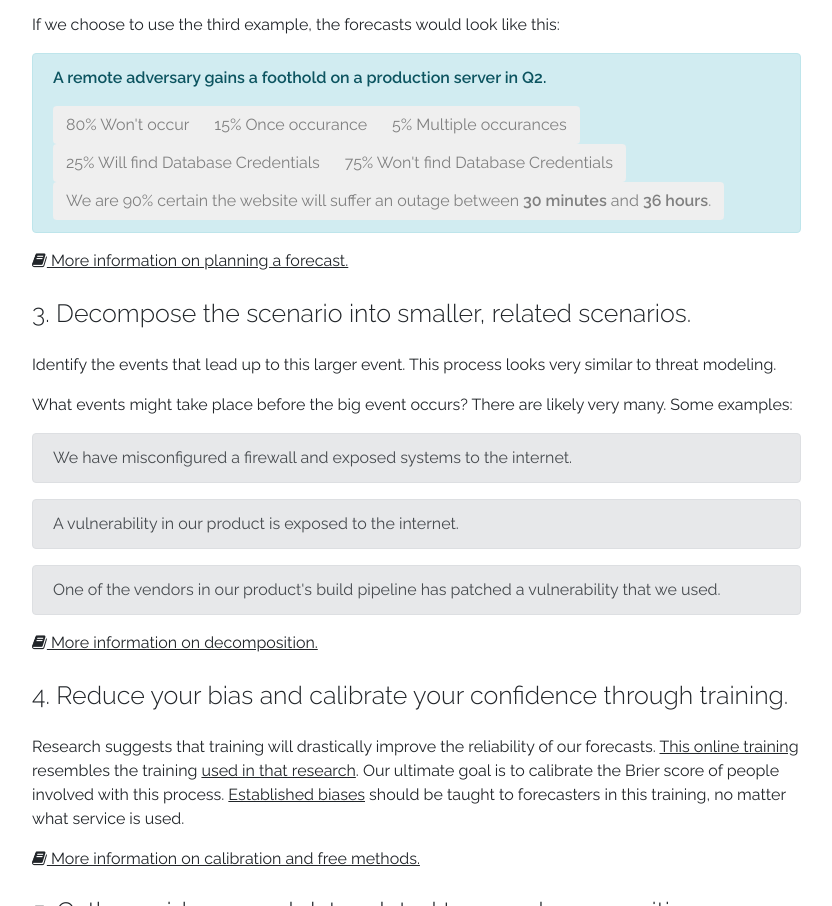
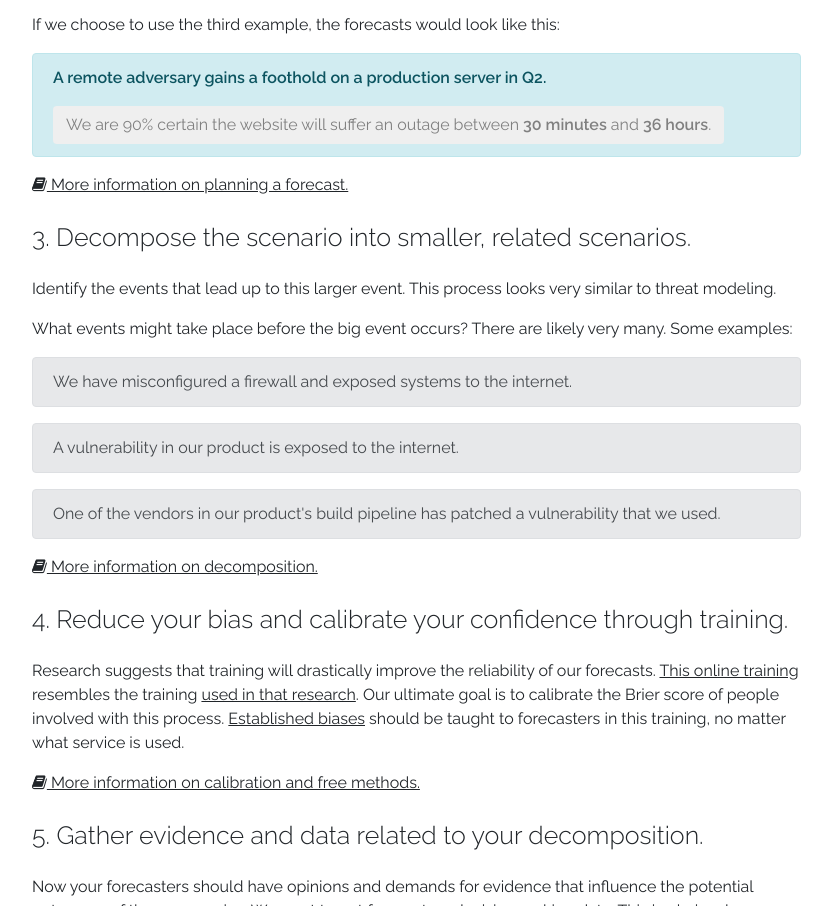
Before and after one commit to magoo/simple-risk-analysis, a plain HTML site: page index.html in a window 1280 px wide. Shown: the part 1547-2453 px from the top of the page, without its empty margins (223-1055 px from the left). Drawn offline with nearby package versions, Linux system fonts and the light colour scheme.

Commit message:
Remove extra outcomes

```diff
--- a/index.html
+++ b/index.html
@@ -108,16 +108,6 @@
             <p>If we choose to use the third example, the forecasts would look like this:</p>
             <div class="alert alert-info" role="alert">
               <p><strong>A remote adversary gains a foothold on a production server in Q2.</strong></p>
-              <div class="btn-group" role="group" aria-label="Basic example">
-                <button type="button" class="btn btn-default">80% Won't occur</button>
-                <button type="button" class="btn btn-default">15% Once occurance</button>
-                <button type="button" class="btn btn-default">5% Multiple occurances</button>
-              </div>
-
-              <div class="btn-group" role="group" aria-label="Basic example">
-                <button type="button" class="btn btn-default">25% Will find Database Credentials</button>
-                <button type="button" class="btn btn-default">75% Won't find Database Credentials</button>
-              </div>
               <div class="btn-group" role="group" aria-label="Basic example">
                 <button type="button" class="btn btn-default">We are 90% certain the website will suffer an outage between <strong>30 minutes</strong> and <strong>36 hours</strong>.</button>
               </div>
```
